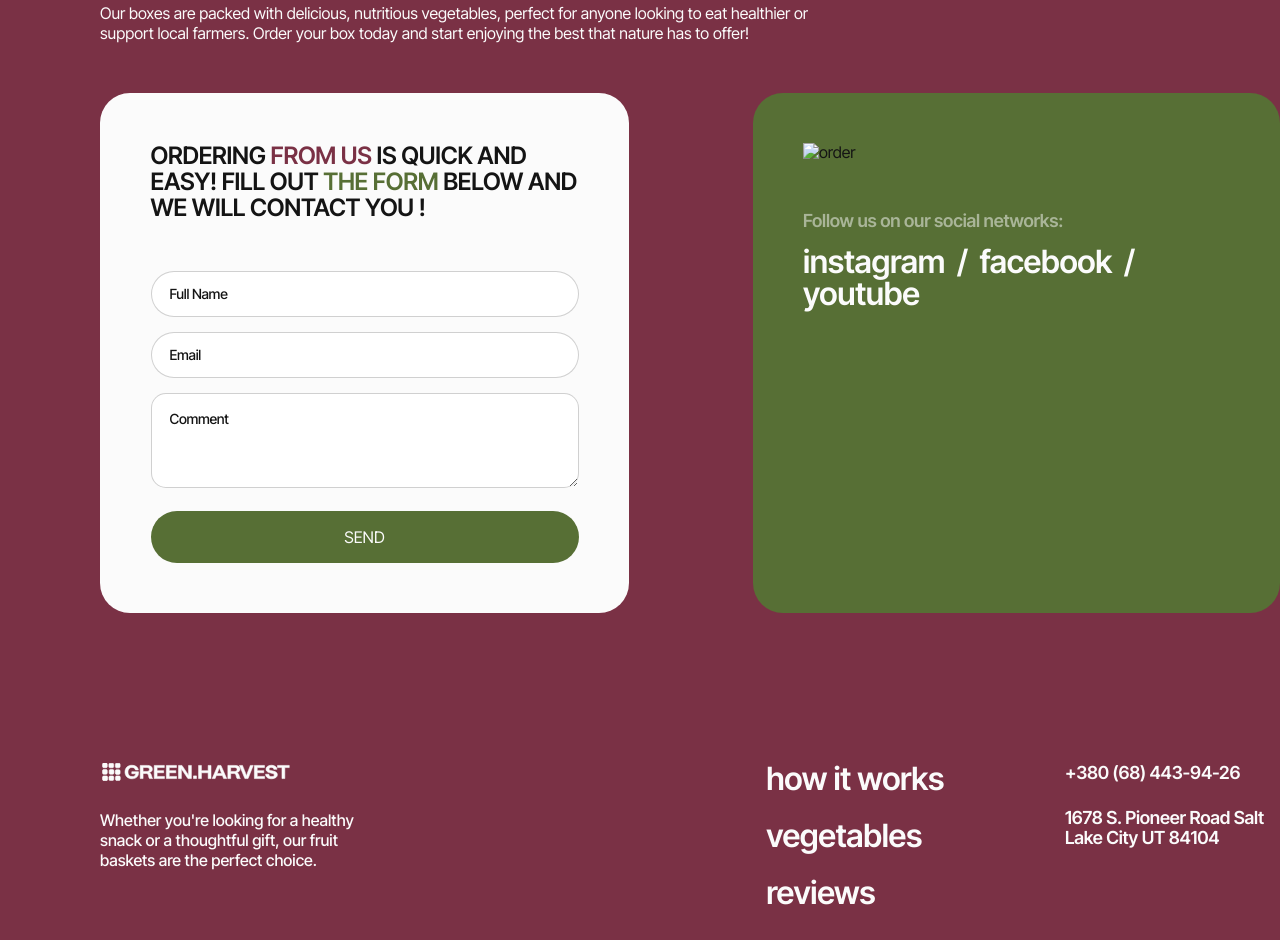
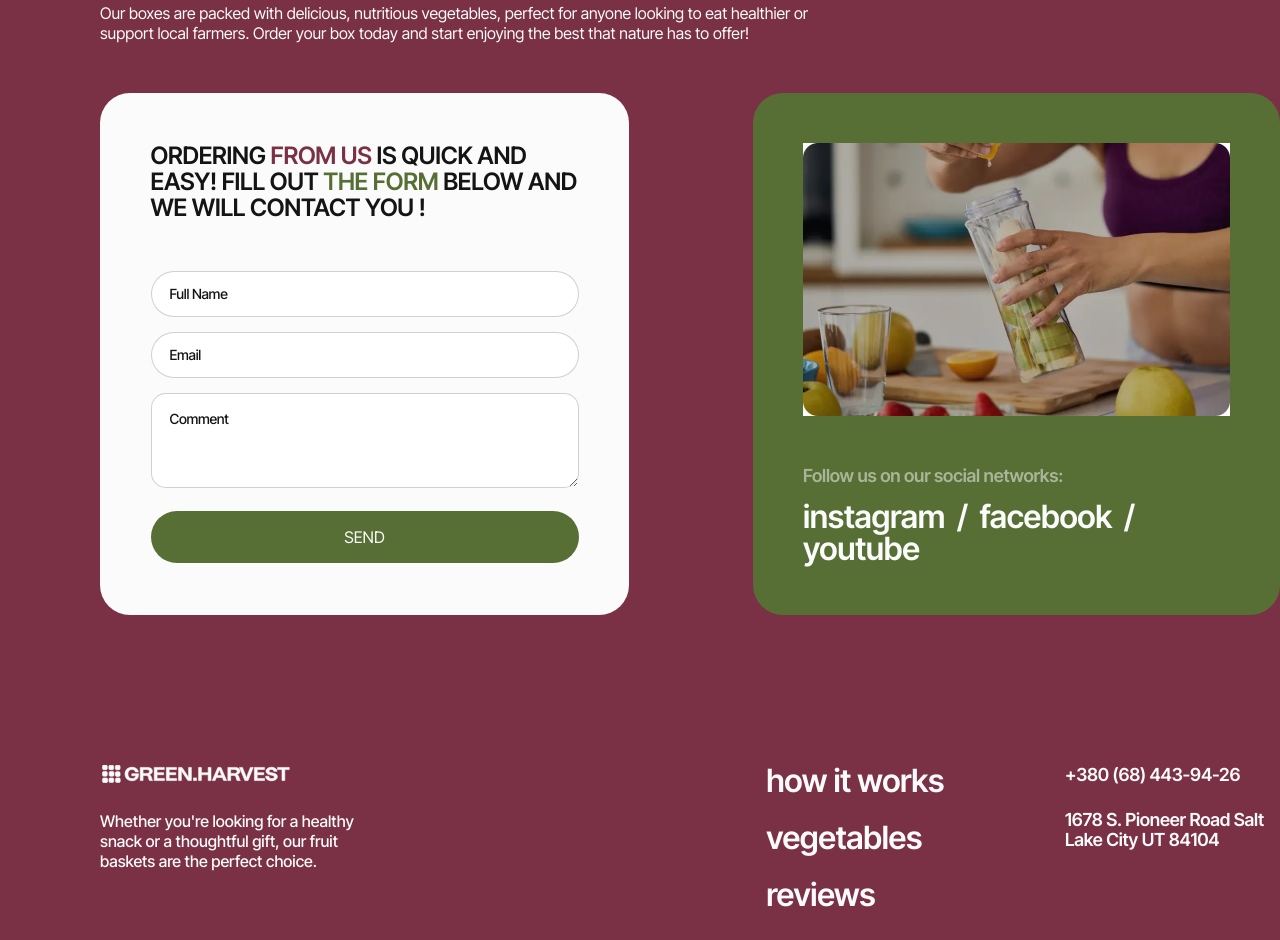
Before and after one commit to LanaLivins/The-Flexbox-Crew, a plain HTML site: page index.html in a window 1280 px wide. Shown: the part 4047-4987 px from the top of the page. Drawn offline with nearby package versions, Linux system fonts and the light colour scheme; a script that the page names is missing.

Commit message:
Deploying to gh-pages from @ LanaLivins/The-Flexbox-Crew@c5231b5fe380552459f449d15ed87bc393638f33 🚀

```diff
--- a/index.html
+++ b/index.html
@@ -383,7 +383,7 @@ class="form-input" type="text" name="username" placeholder="Full Name" required
     <div class="lalalala">
 <img class="kartinnka"
 srcset=""
-src="../img/your-order/desktop/Rectangle-2x.webp" alt="order">
+src="/The-Flexbox-Crew/assets/Rectangle-2x-BXlrmtgA.webp" alt="order">
     <p class="textoflinks">Follow us on our social networks:</p>
     <ul class="spissokk">
         <li>
```
Also changed, not shown: assets/Rectangle-2x-BXlrmtgA.webp (added).
